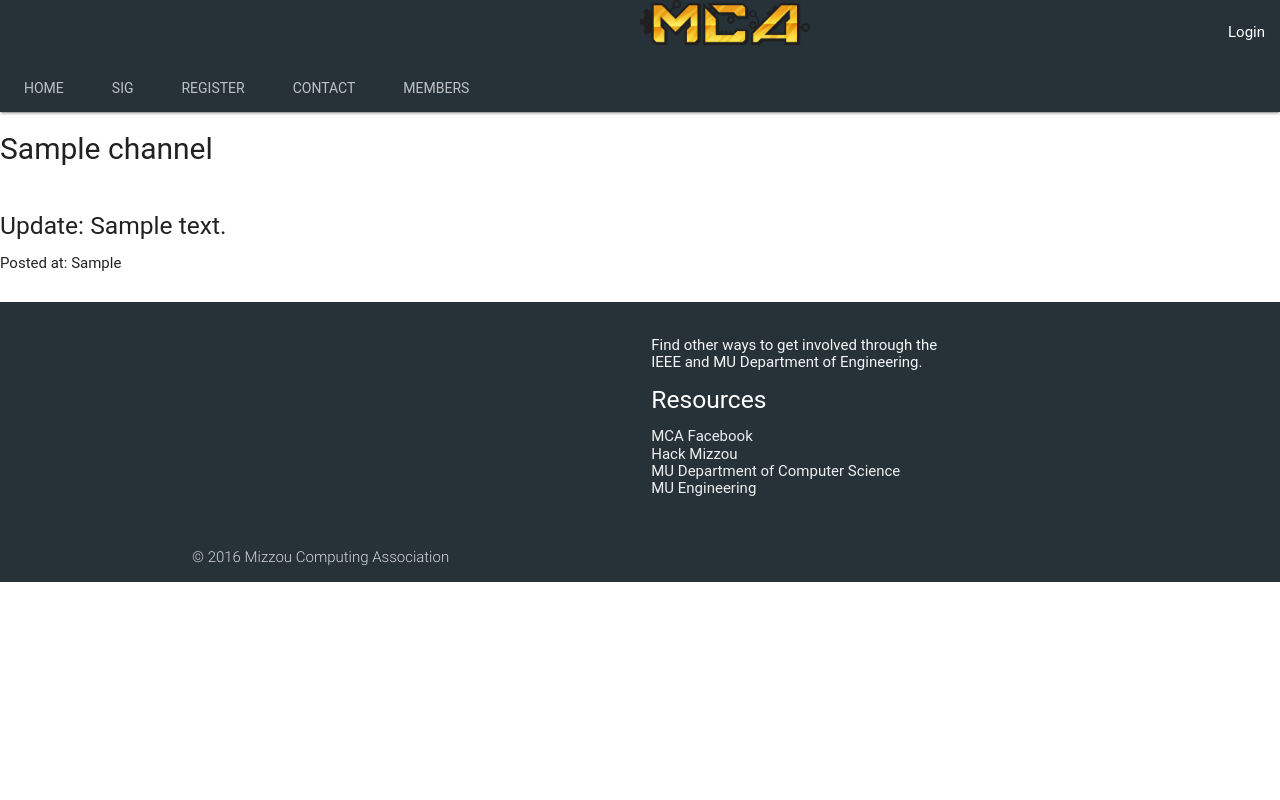
After one commit to Mizzou-Computing-Association/mizzoumca, a Flask app: template templates/sigs.html in a window 1280 px wide. The commit adds this page. Run offline with Flask 2, Linux system fonts and the light colour scheme; the template is opened without the code that fills it: most values are stand-ins (such as "Sample title", 1, 10 or a date in 2020); parts of the project's set-up code (start-up, migrations or seed data) failed here and were passed over; some libraries are stand-ins or nearby versions; some web fonts are replaced.

Commit message:
add all sig integration

```diff
--- a/app.py
+++ b/app.py
@@ -4,6 +4,7 @@ from flask import Flask, abort, flash, redirect, render_template, request, url_f
 import slack
 
 app = Flask(__name__)
+updates = slack.notification_history()
 
 @app.route('/')
 def landing_view():
@@ -11,13 +12,21 @@ def landing_view():
 
 @app.route('/home')
 def home():
-   messages = slack.notification_history()
-   return render_template('home.html', messages=messages)
+   return render_template('home.html', updates=updates)
 
+@app.route('/sigs')
+def sigs():
+   r = dict(updates)
+   del r['general']
+   return render_template('sigs.html', updates=r)
 
 @app.route('/register')
 def register():
    return render_template('register.html')
+
+@app.route('/contact')
+def contact():
+   return render_template('contact.html')
 
 
 if __name__ == '__main__':
--- a/slack.py
+++ b/slack.py
@@ -2,30 +2,39 @@ from __future__ import with_statement
 from slackclient import SlackClient
 import os, time, json, requests
 
-
-# slack_token = 'xoxb-106818627829-iAYNfcKWW6EzGNXkB6K5GL6G'
-
-
 try:
-    with open( "bot-key.txt" ) as f :
-        slack_token=  str(f.readlines()[0])
+   slack_token = os.environ.get('SLACK_TOKEN')
 except EnvironmentError:
     print 'Please obtain a valid bot key.'
 
 slack_client = SlackClient(slack_token)
 
 
+channels = {"general": "C0K2AGL7Q" , "sig-cyber-security": "C0L3ASEBS", "sig-game-dev_vr": "C0KC84SHM", "sig-swift": "C0KMQ3CKV", "sig-web-dev": "C0KMU20RE", "cyber-security-sig" : "C03NTBM49", "algorithm-fight-club": "C0KJGKZ6Y"}
+
 def notification_history():
-   messages = []
-   request_url = 'https://slack.com/api/channels.history?token=' + slack_token + '&channel=C0K2AGL7Q'
-   r = requests.get(request_url)
-   r_json = json.loads(r.text)
+   updates = {}
+   base_url = 'https://slack.com/api/channels.history?token=' + slack_token
 
-   for message in r_json['messages']:
-      if message['text'].split('>')[0][1] == '!' or message['text'].split('>')[0][1] == '@':
-         message['text'] = message['text'].split('>')[1]
-         messages.append(message)
-      else:
-         messages.append(message)
+   for channel, code in channels.iteritems():
 
-   return messages
+      request_url = base_url + '&channel=' + code
+      r = requests.get(request_url)
+      r_json = json.loads(r.text)
+      updates[channel] = get_valid_messages(r_json)
+
+   return updates
+
+# Scope to channel mentions and limit to most recent 4 posts
+def get_valid_messages(raw_messages):
+   post_messages = []
+   for message in raw_messages['messages']:
+
+      if '<!channel>' in message['text']:
+         if len(post_messages) > 4:
+            return post_messages
+         else:
+            message['text'] = message['text'].split('>')[1]
+            post_messages.append(message)
+
+   return post_messages
--- a/static/script.js
+++ b/static/script.js
@@ -3,19 +3,3 @@ $(document).ready(function() {
       $(".se-preload-con").fadeOut("fast");
    }
 });
-
-$(function() {
-   $('#login-form').bind('click', function(event) {
-      event.preventDefault();
-
-      $.ajax({
-         type: 'POST',
-         url: 'php/login.php',
-         data: $('form').serialize(),
-         success: function(data) {
-            counsole.out(data);
-         }
-      });
-
-   });
-});
--- /dev/null
+++ b/templates/base.html
@@ -0,0 +1,70 @@
+<!doctype html>
+<html class="no-js" lang="">
+
+<head>
+   <meta charset="utf-8">
+   <meta http-equiv="x-ua-compatible" content="ie=edge">
+   <title>Home | Mizzou Computing Association</title>
+   <meta name="description" content="">
+   <meta name="viewport" content="width=device-width, initial-scale=1">
+
+   <link rel="stylesheet" href="../static/app-style.css">
+   <script src = "../static/script.js">
+   <script src="http://code.jquery.com/jquery-1.12.4.min.js"></script>
+   <script src="http://cdnjs.cloudflare.com/ajax/libs/modernizr/2.8.2/modernizr.js"></script>
+   <link rel="stylesheet" href="https://cdnjs.cloudflare.com/ajax/libs/materialize/0.97.8/css/materialize.min.css">
+   <script src="https://cdnjs.cloudflare.com/ajax/libs/materialize/0.97.8/js/materialize.min.js"></script>
+   <link rel="stylesheet" href="https://cdnjs.cloudflare.com/ajax/libs/normalize/4.2.0/normalize.min.css">
+   <script src="https://cdnjs.cloudflare.com/ajax/libs/modernizr/2.8.3/modernizr.min.js"></script>
+</head>
+
+<body>
+  <nav class="nav-extended">
+    <div class="nav-wrapper center-align #263238 blue-grey darken-4 ">
+      <a href="#" class="brand-logo" id ="logo-container"><object id="front-page-logo" width="170px" type="image/png" data="../static/images/mcalogo-notext.png">Your browser does not support SVG.</object></a>
+      <a href="#" data-activates="mobile-demo" class="button-collapse"><i class="material-icons">menu</i></a>
+      <ul id="nav-mobile" class="right hide-on-med-and-down">
+        <li><a href="login.html">Login</a></li>
+      </ul>
+      <ul class="side-nav" id="mobile-demo">
+        <li><a href="login.html">Login</a></li>
+      </ul>
+
+      <ul class="tabs tabs-transparent">
+        <li class="tab"><a href="{{ url_for('home') }}" id = "home">Home</a></li>
+        <li class="tab"><a href="{{ url_for('sigs') }}" id = "sigs">SIG</a></li>
+        <li class="tab"><a href="{{ url_for('register') }}">Register</a></li>
+        <li class="tab"><a href="{{ url_for('contact') }}">Contact</a></li>
+        <li class="tab disabled"><a href="#test3">Members</a></li>
+      </ul>
+    </div>
+  </nav>
+   {% block body %}
+
+   {% endblock%}
+</body>
+<footer class="page-footer #263238 blue-grey darken-4 ">
+          <div class="container ">
+            <div class="row">
+            <div class="col s6">
+               <!-- <img src="../static/images/mcalogo-notext.png" class = "logo-wrapper"> -->
+            </div>
+            <div class="col s6">
+                <p class="grey-text text-lighten-4">Find other ways to get involved through the <br>IEEE and MU Department of Engineering.</p>
+                <h5 class="white-text">Resources</h5>
+                <ul>
+                  <li><a class="grey-text text-lighten-3" href="https://www.facebook.com/groups/MizzouACM/">MCA Facebook</a></li>
+                  <li><a class="grey-text text-lighten-3" href="http://hackmizzou.com/" target="_">Hack Mizzou</a></li>
+                  <li><a class="grey-text text-lighten-3" href="http://engineering.missouri.edu/cs/">MU Department of Computer Science</a></li>
+                  <li><a class="grey-text text-lighten-3" href="http://engineering.missouri.edu/">MU Engineering</a></li>
+                </ul>
+              </div>
+            </div>
+          </div>
+          <div class="footer-copyright">
+            <div class="container">
+            © 2016 Mizzou Computing Association
+            </div>
+          </div>
+</footer>
+</html>
--- /dev/null
+++ b/templates/contact.html
@@ -0,0 +1,6 @@
+{% extends "base.html" %}
+{% block body %}
+
+ <h1>Contact information will go here</h1>
+
+{% endblock %}
--- /dev/null
+++ b/templates/sigs.html
@@ -0,0 +1,13 @@
+{% extends "base.html" %}
+{% block body %}
+
+   {% for channel, messages in updates.iteritems() %}
+     <h1>{{channel}}</h1>
+     {% for message in updates[channel] %}
+     <ul>
+       <li><h5>Update: {{ message['text']|safe }}</h5><p>Posted at: {{message['ts']}}</p></li>
+     {% endfor %}
+     </ul>
+   {% endfor %}
+
+{% endblock %}
```
Also changed, not shown: templates/home.html (+2 -79 lines), README.md.
